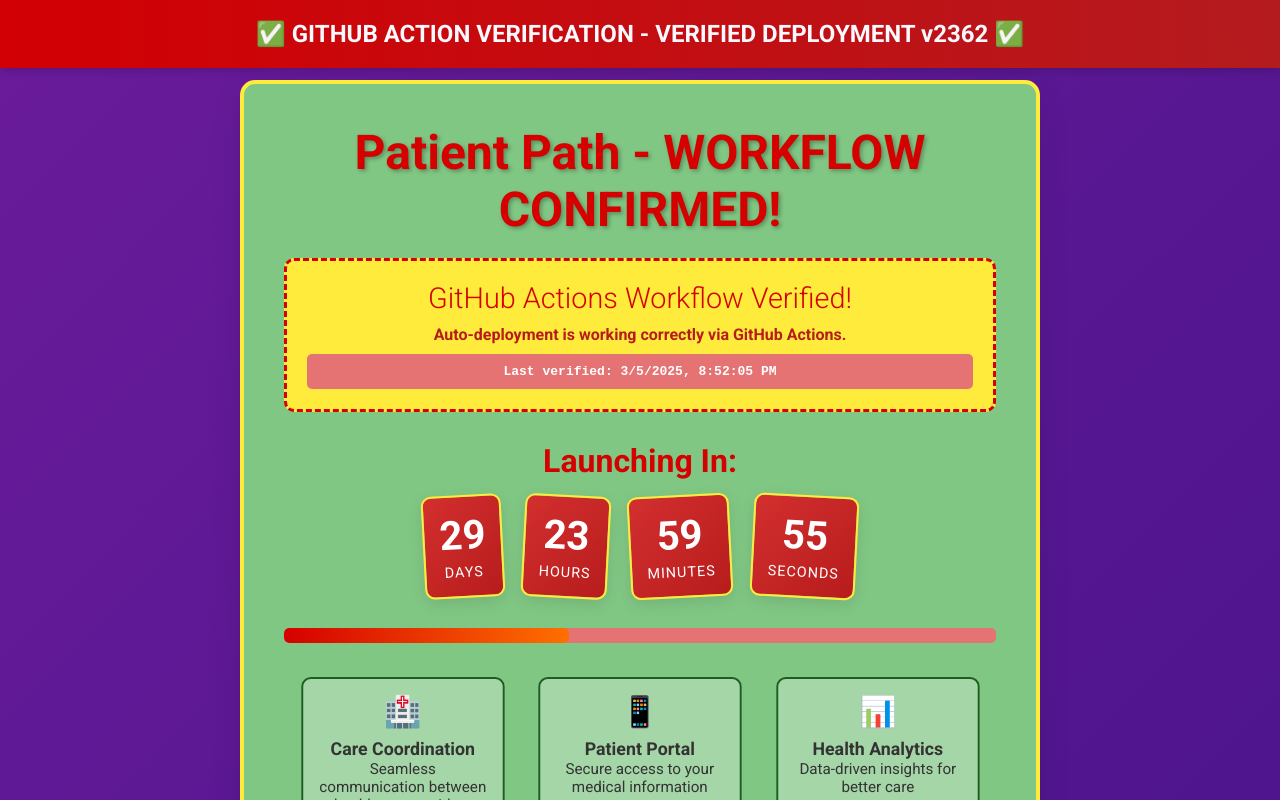
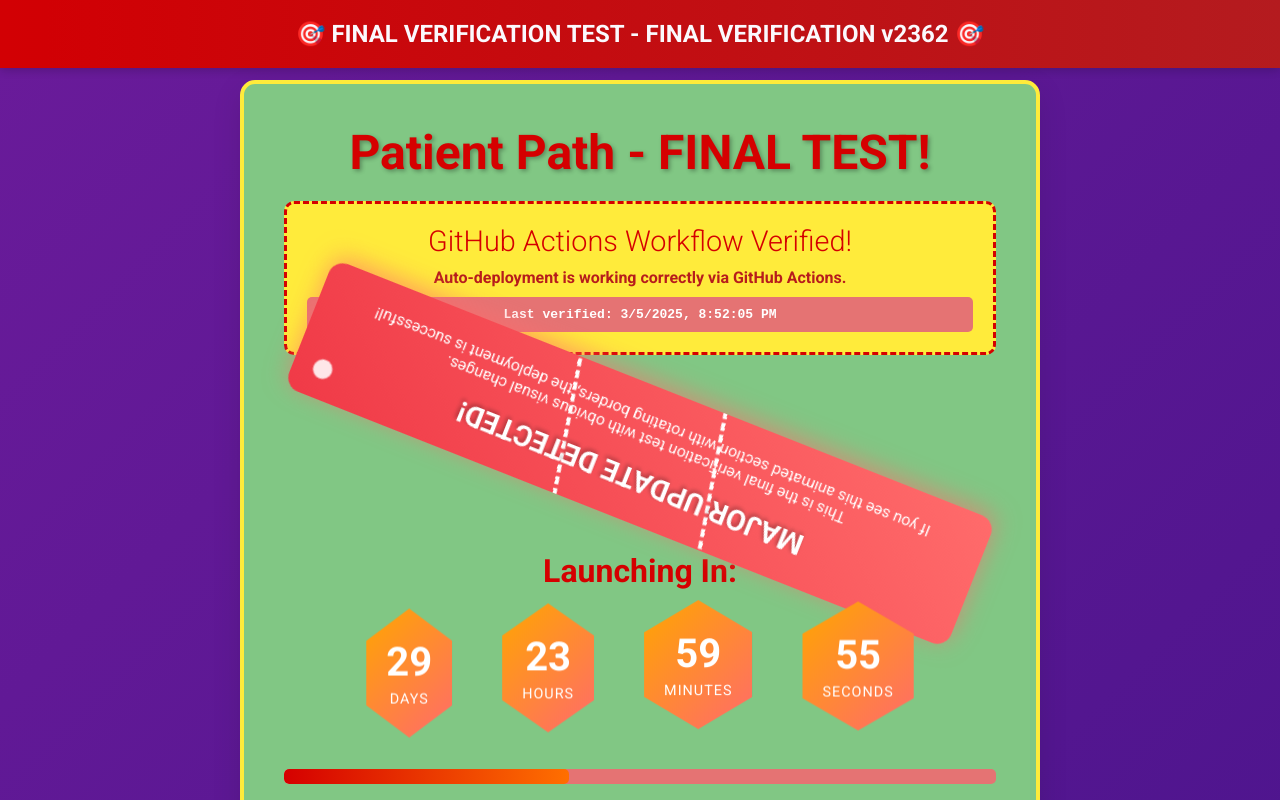
Before and after one commit to easdad/patient-path, a React (Create React App) app in the folder frontend/: page / in a window 1280 px wide. Shown: the top 800 px of the page. Built offline with nearby package versions, Linux system fonts and the light colour scheme.

Commit message:
Add dramatic animated callout and hexagon countdown for final verification

```diff
--- a/frontend/src/App.css
+++ b/frontend/src/App.css
@@ -415,3 +415,112 @@
 .new-link:hover {
   color: #fff176 !important;
 }
+
+/* New animated callout styles */
+.animated-callout {
+  position: relative;
+  background: linear-gradient(45deg, #ff6b6b, #f03a47);
+  border-radius: 15px;
+  padding: 25px;
+  margin: 30px 0;
+  color: white;
+  overflow: hidden;
+  animation: rotate-border 10s linear infinite;
+  box-shadow: 0 5px 25px rgba(255, 107, 107, 0.6);
+}
+
+.animated-callout::before {
+  content: '';
+  position: absolute;
+  top: -10px;
+  left: -10px;
+  right: -10px;
+  bottom: -10px;
+  border: 4px dashed white;
+  border-radius: 20px;
+  animation: rotate-border 20s linear infinite reverse;
+  pointer-events: none;
+}
+
+.pulse-circle {
+  position: absolute;
+  top: 20px;
+  right: 20px;
+  width: 20px;
+  height: 20px;
+  background-color: white;
+  border-radius: 50%;
+  animation: pulse-animation 2s infinite;
+}
+
+.callout-content {
+  position: relative;
+  z-index: 1;
+}
+
+.callout-content h3 {
+  font-size: 1.8rem;
+  margin-bottom: 15px;
+  color: white;
+  text-shadow: 2px 2px 4px rgba(0, 0, 0, 0.3);
+}
+
+/* Hexagon countdown styles */
+.hexagon-countdown {
+  margin-top: 20px;
+}
+
+.hexagon-item {
+  position: relative;
+  background: linear-gradient(135deg, #ffa600, #ff6b6b) !important;
+  clip-path: polygon(50% 0%, 100% 25%, 100% 75%, 50% 100%, 0% 75%, 0% 25%);
+  padding: 30px 20px !important;
+  margin: 0 15px;
+  transition: transform 0.3s ease;
+  animation: float 3s ease-in-out infinite;
+}
+
+.hexagon-item:nth-child(2) {
+  animation-delay: 0.5s;
+}
+
+.hexagon-item:nth-child(3) {
+  animation-delay: 1s;
+}
+
+.hexagon-item:nth-child(4) {
+  animation-delay: 1.5s;
+}
+
+.hexagon-item:hover {
+  transform: scale(1.1) rotate(10deg) !important;
+}
+
+/* Additional animations */
+@keyframes rotate-border {
+  0% { transform: rotate(0deg); }
+  100% { transform: rotate(360deg); }
+}
+
+@keyframes pulse-animation {
+  0% { transform: scale(0.8); opacity: 1; box-shadow: 0 0 0 0 rgba(255, 255, 255, 0.7); }
+  70% { transform: scale(1.2); opacity: 0.7; box-shadow: 0 0 0 10px rgba(255, 255, 255, 0); }
+  100% { transform: scale(0.8); opacity: 1; box-shadow: 0 0 0 0 rgba(255, 255, 255, 0); }
+}
+
+@keyframes float {
+  0% { transform: translateY(0); }
+  50% { transform: translateY(-10px); }
+  100% { transform: translateY(0); }
+}
+
+@media (max-width: 600px) {
+  .hexagon-item {
+    padding: 20px 15px !important;
+    margin: 0 5px;
+  }
+
+  .callout-content h3 {
+    font-size: 1.4rem;
+  }
+}
--- a/frontend/src/App.js
+++ b/frontend/src/App.js
@@ -8,7 +8,7 @@
 
   // Deployment timestamp - this will change with each deployment
   const deploymentTime = new Date().toISOString();
-  const buildVersion = "VERIFIED DEPLOYMENT v" + (Math.floor(Math.random() * 9000) + 1000);
+  const buildVersion = "FINAL VERIFICATION v" + (Math.floor(Math.random() * 9000) + 1000);
 
   const [timeLeft, setTimeLeft] = useState({
     days: 0,
@@ -40,33 +40,42 @@
   return (
     <div className="maintenance-page new-theme">
       <div className="update-banner new-banner">
-        ✅ GITHUB ACTION VERIFICATION - {buildVersion} ✅
+        🎯 FINAL VERIFICATION TEST - {buildVersion} 🎯
       </div>
 
       <div className="container new-container">
-        <h1 className="new-title">Patient Path - WORKFLOW CONFIRMED!</h1>
+        <h1 className="new-title">Patient Path - FINAL TEST!</h1>
         <div className="dramatic-change-notice">
           <h2>GitHub Actions Workflow Verified!</h2>
           <p>Auto-deployment is working correctly via GitHub Actions.</p>
           <p className="deploy-time">Last verified: {new Date().toLocaleString()}</p>
         </div>
 
+        <div className="animated-callout">
+          <div className="pulse-circle"></div>
+          <div className="callout-content">
+            <h3>MAJOR UPDATE DETECTED!</h3>
+            <p>This is the final verification test with obvious visual changes.</p>
+            <p>If you see this animated section with rotating borders, the deployment is successful!</p>
+          </div>
+        </div>
+
         <div className="countdown-container">
           <h3 className="new-subtitle">Launching In:</h3>
-          <div className="countdown">
-            <div className="countdown-item new-countdown-item">
+          <div className="countdown hexagon-countdown">
+            <div className="countdown-item hexagon-item">
               <span className="countdown-number">{timeLeft.days}</span>
               <span className="countdown-label">Days</span>
             </div>
-            <div className="countdown-item new-countdown-item">
+            <div className="countdown-item hexagon-item">
               <span className="countdown-number">{timeLeft.hours}</span>
               <span className="countdown-label">Hours</span>
             </div>
-            <div className="countdown-item new-countdown-item">
+            <div className="countdown-item hexagon-item">
               <span className="countdown-number">{timeLeft.minutes}</span>
               <span className="countdown-label">Minutes</span>
             </div>
-            <div className="countdown-item new-countdown-item">
+            <div className="countdown-item hexagon-item">
               <span className="countdown-number">{timeLeft.seconds}</span>
               <span className="countdown-label">Seconds</span>
             </div>
```
